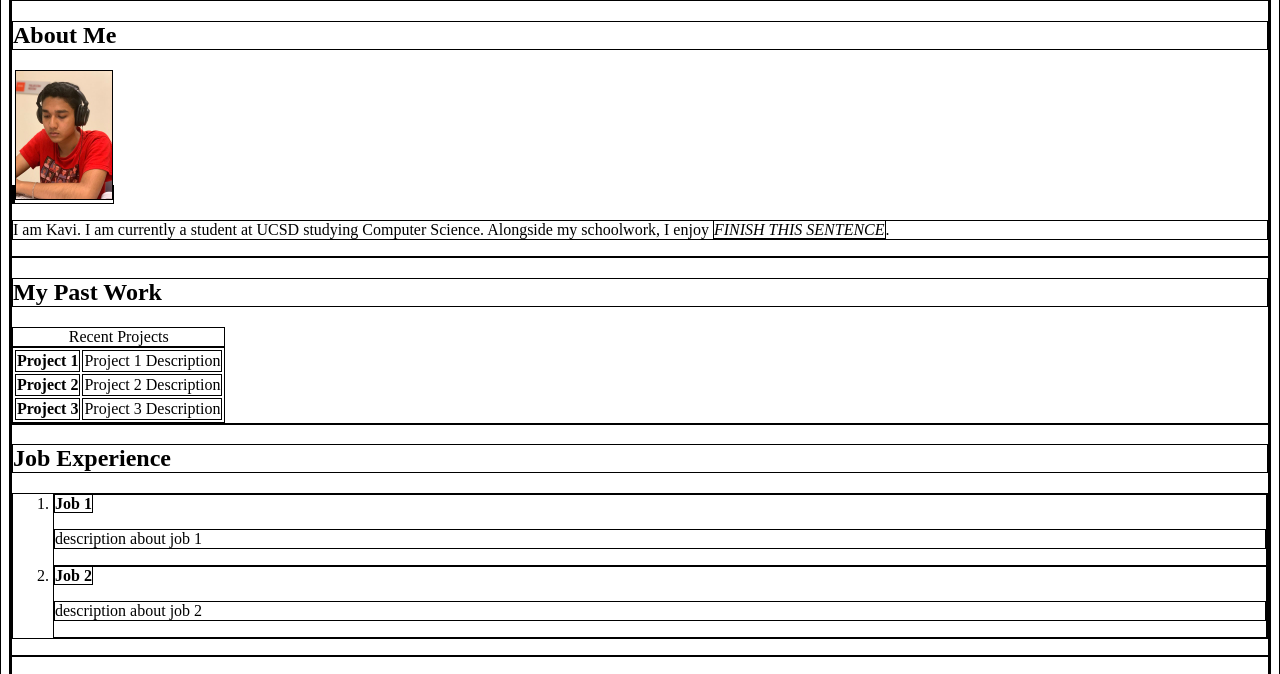
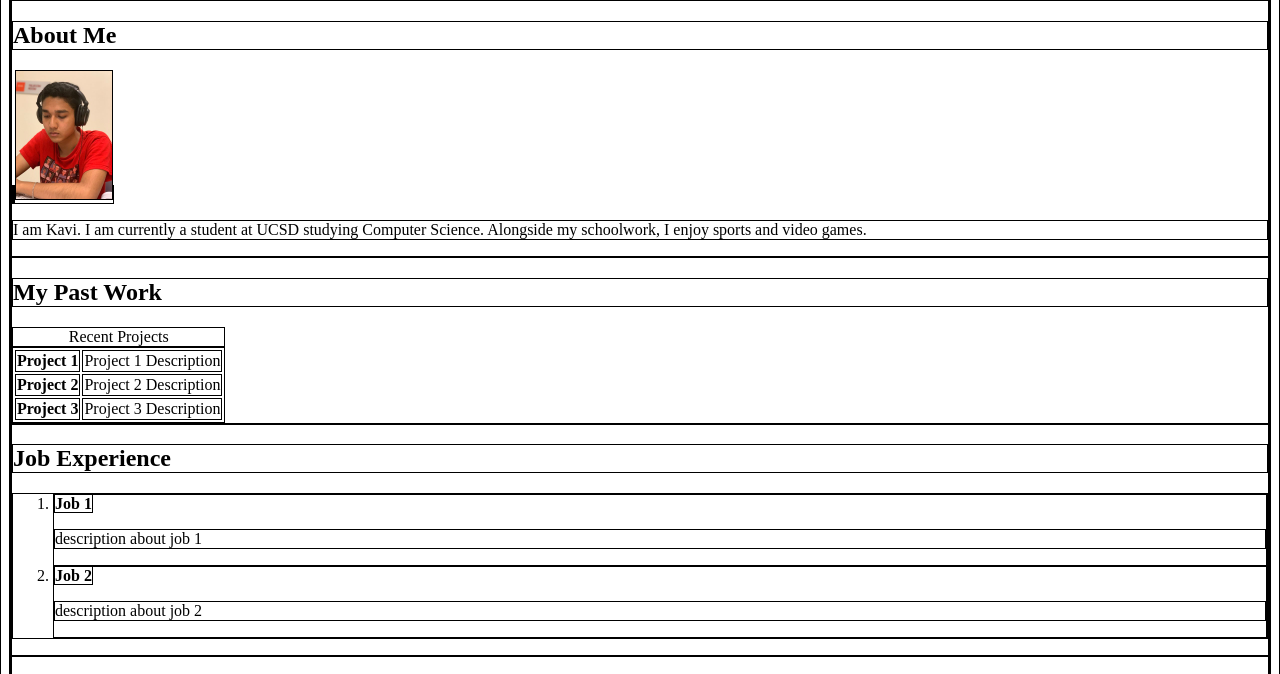
Before and after one commit to kNelakonda/cse134-hw2, a plain HTML site: page index.html in a window 1280 px wide. Shown: the part 115-789 px from the top of the page. Drawn offline with Linux system fonts and the light colour scheme.

Commit message:
small fix

```diff
--- a/index.html
+++ b/index.html
@@ -31,7 +31,7 @@
                 <source srcset="images/Kavi.jpg">
                 <img src="images/Kavi.jpg" alt="picture of Kavi" width="96" height="128">
             </picture>
-            <p>I am Kavi. I am currently a student at UCSD studying Computer Science. Alongside my schoolwork, I enjoy <i>FINISH THIS SENTENCE</i>.</p>
+            <p>I am Kavi. I am currently a student at UCSD studying Computer Science. Alongside my schoolwork, I enjoy sports and video games.</p>
         </section>
         <section id="my-past-work">
             <h2>My Past Work</h2>
```
Also changed, not shown: 1 other file.
